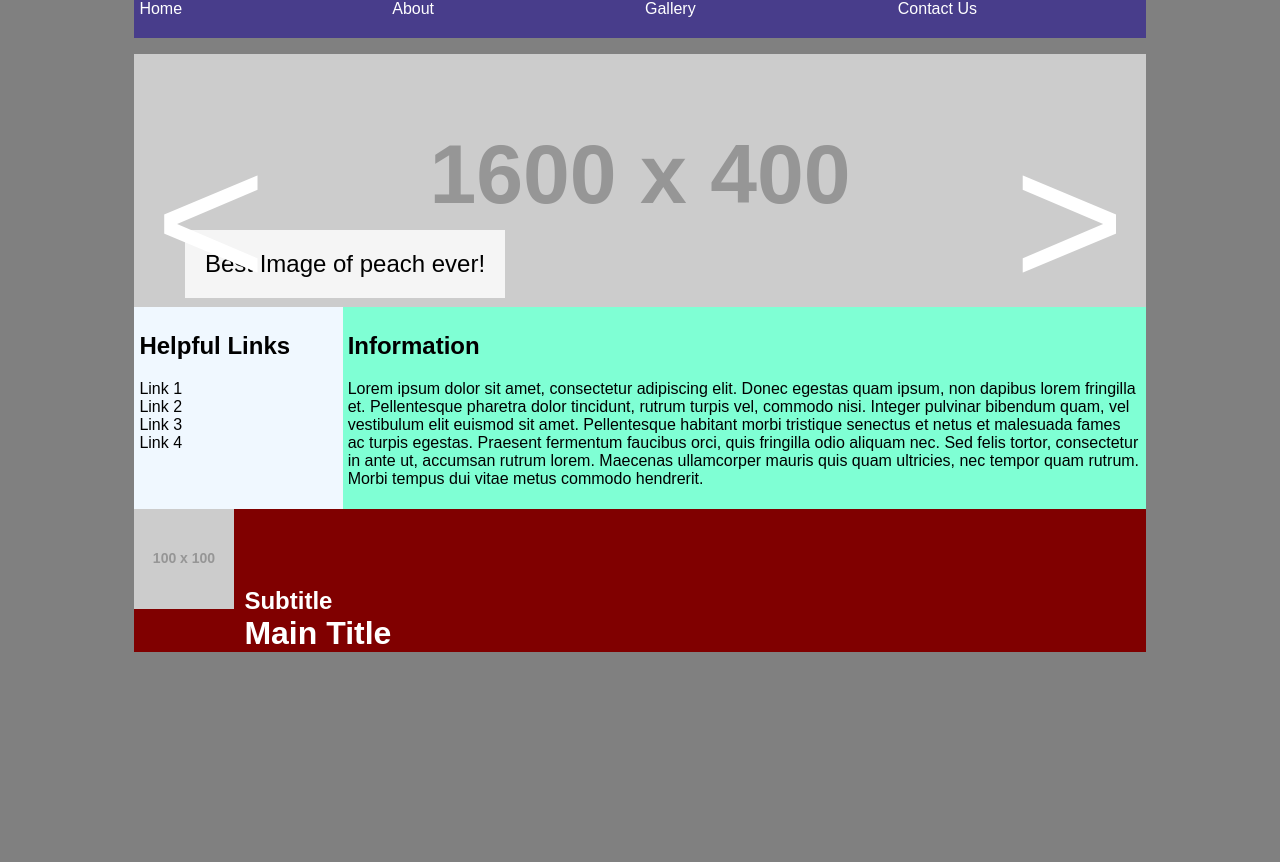
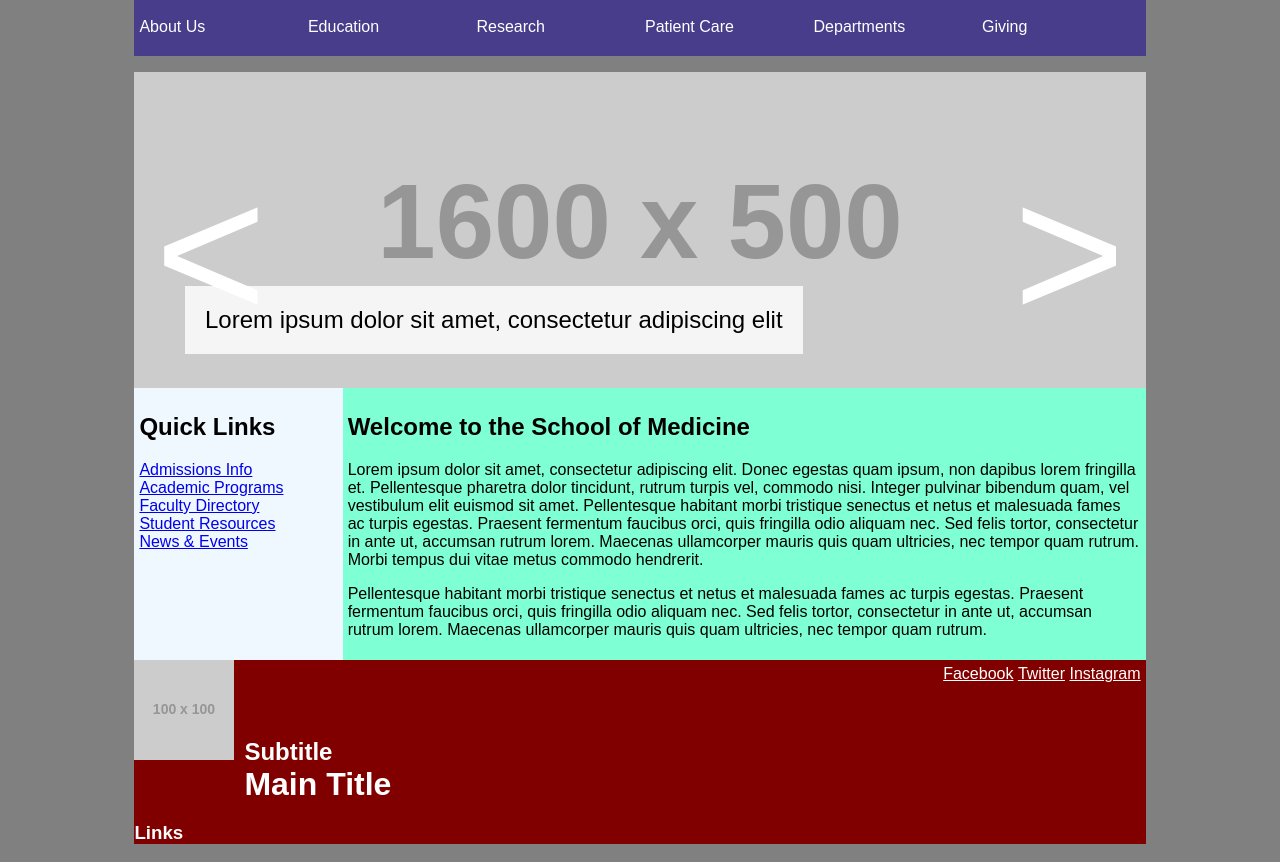
Before and after one commit to CSCE-Alex/CSCE-Alex.github.io, a plain HTML site: page csce242/assignments/04recreate/index.html in a window 1280 px wide. Shown: the part 153-1015 px from the top of the page. Before the commit the page ends 813 px from the top, so only its background shows below. Drawn offline with nearby package versions, Linux system fonts and the light colour scheme; placeholder pictures from the web are drawn by us.

Commit message:
adding in UofSC page title/words/decriptions

```diff
--- a/csce242/assignments/04recreate/index.html
+++ b/csce242/assignments/04recreate/index.html
@@ -1,23 +1,16 @@
 <!<!DOCTYPE html>
 <html>
     <head>
-        <title>Columization</title>
+       < <title>School of Medicine - University of South Carolina</title>>
         <link rel="stylesheet" href="styles.css">
         <link rel="stylesheet" href="https://fonts.googleapis.com/css2?family=Material+Symbols+Outlined:opsz,wght,FILL,GRAD@20..48,100..700,0..1,-50..200&icon_names=account_circle" />
     </head>
     <body>
         <div id="content">
             <header id="main-header">
+                <div class="header-top">
                 <img id="logo" src="https://dummyimage.com/100x100/abc/0011ff.png">
-                <h1>Being Flexible</h1>
-                <nav id="main-nav">
-                    <ul class="columns">
-                        <li><a href="#">Home</a></li>
-                        <li><a href="#">About</a></li>
-                        <li><a href="#">Gallery</a></li>
-                        <li><a href="#">Contact Us</a></li>
-                    </ul>
-                </nav>
+                <h1>School of Medicine</h1>
                 <nav id="login-nav">
                     <ul>
                         <li><a href="#"><span class="material-symbols-outlined">account_circle</span></a></li>
@@ -25,28 +18,44 @@
                         <li><a href="#">Signup</a></li>
                     </ul>
                 </nav>
+                </div>
+                <nav id="main-nav">
+                    <ul class="columns">
+                        <li><a href="#">About Us</a></li>
+                        <li><a href="#">Education</a></li>
+                        <li><a href="#">Research</a></li>
+                        <li><a href="#">Patient Care</a></li>
+                        <li><a href="#">Departments</a></li>
+                        <li><a href="#">Giving</a></li>
+                    </ul>
+                </nav>
             </header>
+
             <section id="hero">
-                <img src="https://dummyimage.com/1600x400/f8b195/fff">
-                <p id="hero-description">Best Image of peach ever!</p>
+                <img src="https://placehold.co/1600x500/73000a/ffffff?text=School+of+Medicine+Hero+Banner" alt="Hero Banner">
+                <p id="hero-description">Lorem ipsum dolor sit amet, consectetur adipiscing elit</p>
                 <a href="#" class="hero-arrow" id="hero-arrow-right">&gt;</a>
                 <a href="#" class="hero-arrow" id="hero-arrow-left">&lt;</a>
             </section>
             <main class="columns">
                 <aside id="sidebar" class="one">
-                    <h2>Helpful Links</h2>
+                    <h2>Quick Links</h2>
                     <ul id="quick-links">
-                        <li>Link 1</li>
-                        <li>Link 2</li>
-                        <li>Link 3</li>
-                        <li>Link 4</li>
+                        <li><a href="#">Admissions Info</a></li>
+                        <li><a href="#">Academic Programs</a></li>
+                        <li><a href="#">Faculty Directory</a></li>
+                        <li><a href="#">Student Resources</a></li>
+                        <li><a href="#">News &amp; Events</a></li>
                     </ul>
                 </aside>
+
                 <div id="info" class="four">
-                    <h2>Information</h2>
+                    <h2>Welcome to the School of Medicine</h2>
                     <p>Lorem ipsum dolor sit amet, consectetur adipiscing elit. Donec egestas quam ipsum, non dapibus lorem fringilla et. Pellentesque pharetra dolor tincidunt, rutrum turpis vel, commodo nisi. Integer pulvinar bibendum quam, vel vestibulum elit euismod sit amet. Pellentesque habitant morbi tristique senectus et netus et malesuada fames ac turpis egestas. Praesent fermentum faucibus orci, quis fringilla odio aliquam nec. Sed felis tortor, consectetur in ante ut, accumsan rutrum lorem. Maecenas ullamcorper mauris quis quam ultricies, nec tempor quam rutrum. Morbi tempus dui vitae metus commodo hendrerit.</p>
+                    <p>Pellentesque habitant morbi tristique senectus et netus et malesuada fames ac turpis egestas. Praesent fermentum faucibus orci, quis fringilla odio aliquam nec. Sed felis tortor, consectetur in ante ut, accumsan rutrum lorem. Maecenas ullamcorper mauris quis quam ultricies, nec tempor quam rutrum.</p>
                 </div>
             </main>
+
             <footer id="footer-links">
                 <header>
                     <div id="footer-links-title" class="columns-mobile">
@@ -58,10 +67,21 @@
                             <h1>Main Title</h1>
                         </div>
                     </div>
+                    <ul id="footer-social">
+                        <li><a href="#">Facebook</a></li>
+                        <li><a href="#">Twitter</a></li>
+                        <li><a href="#">Instagram</a></li>
+                    </ul>
 
 
 
                 </header>
+                <div classes="colomns">
+                    <section class="two">
+                        <h3>Links</h3>
+
+                    </section>
+                </div>
             </footer>
             <footer id="footer-copy">
 
--- a/csce242/assignments/04recreate/styles.css
+++ b/csce242/assignments/04recreate/styles.css
@@ -61,6 +61,30 @@ body {
 }
 
 /*Footer links */
+#footer-links header {
+    position: relative;
+}
+
+
+
+#footer-social {
+    position:absolute;
+    top:5px;
+    right:5px;
+    list-style-type: none;
+    display: inline-block;
+    width:fit-content;
+    margin:auto;
+}
+
+#footer-social li {
+    display: inline-block;
+}
+
+#footer-social a {
+    list-style-type: none;
+}
+
 #footer-links-title {
     width:fit-content;
     margin:auto;
```
